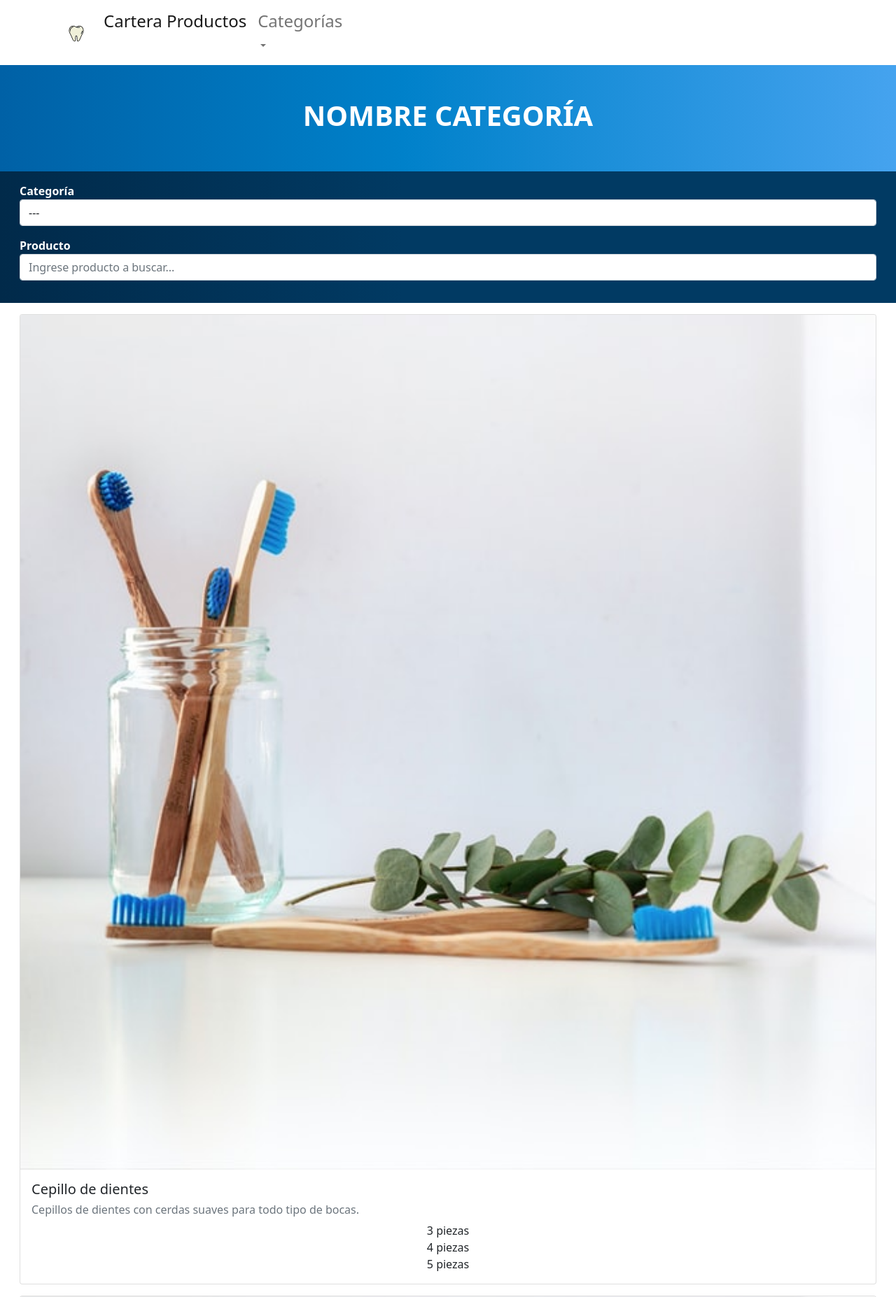
After one commit to IsraGlezP/pdem, a Django app: template pdem/templates/home/products.html in a window 1280 px wide. The commit adds this page. Shown: the top 1854 px of the page at 70% size. Run offline with Django 3.2, Linux system fonts and the light colour scheme; the template is opened without the code that fills it, so the values that code supplies are empty; some libraries are stand-ins or nearby versions.

Commit message:
Products view created, and navbar changed

```diff
--- a/pdem/applications/home/urls.py
+++ b/pdem/applications/home/urls.py
@@ -5,4 +5,5 @@ from . import views
 
 urlpatterns = [
     path('', views.Home.as_view(), name='home'),
+    path('products/', views.Products.as_view(), name='products'),
 ]
--- a/pdem/applications/home/views.py
+++ b/pdem/applications/home/views.py
@@ -17,3 +17,8 @@ class Home(ListView):
         print("Aqui debe de haber un context")
         print(context)
         return context
+
+class Products(ListView):
+    context_object_name = 'products_list'
+    model = Product
+    template_name = 'home/products.html'
--- /dev/null
+++ b/pdem/static/css/main.css
@@ -0,0 +1,49 @@
+.brand-img {
+    width: 30px;
+    height: 24px;
+}
+
+ul {
+    list-style: none;
+}
+
+footer {
+    padding: 30px 20px;
+    background-color: #012a4a;
+    background-image: url(/static/img/tooth-color.svg);
+    background-size: 15%;
+    background-repeat: no-repeat;
+    background-position: bottom center;
+  }
+
+footer li {
+margin: 0 6px;
+}
+
+footer img {
+width: 30px;
+}
+
+@media screen and (min-width: 768px) {
+    footer {
+        background-size: 10%;
+    }
+}
+
+@media screen and (min-width: 992px) {
+    footer {
+        background-size: 8%;
+    }
+}
+
+@media screen and (min-width: 1200px) {
+    footer {
+        background-size: 6%;
+    }
+}
+
+@media screen and (min-width: 1400px) {
+    footer {
+        background-size: 6%;
+    }
+}
--- /dev/null
+++ b/pdem/static/css/products.css
@@ -0,0 +1,12 @@
+:root {
+    --clr-primary: #45a3ef;
+    --clr-secondary: #0081CA;
+}
+
+.category-header {
+    background: linear-gradient(90deg, #0061A6 0%, #0081CA 45%, #45a3ef 100%);
+}
+
+.filter-panel {
+    background: linear-gradient(90deg, #012a4a 0%, #013a63 45%, #013a63 100%);
+}
--- a/pdem/templates/base.html
+++ b/pdem/templates/base.html
@@ -10,7 +10,7 @@
     <link rel="stylesheet" type="text/css" href="{% static 'css/bootstrap.css' %}" />
 
     <!-- Custom CSS -->
-    <link rel="stylesheet" href="{% static 'css/home.css' %}" />
+    <link rel="stylesheet" href="{% static 'css/main.css' %}" />
 
     <!-- Google fonts -->
     <link rel="preconnect" href="https://fonts.gstatic.com" />
@@ -32,7 +32,7 @@
         <div class="container">
             <nav class="navbar navbar-expand-lg navbar-light">
                 <div class="container-fluid">
-                    <a class="navbar-brand" href="#"><h4>Productos Médicos</h4></a>
+                    <a class="navbar-brand" href="{% url 'home' %}"><img src="{% static 'img/tooth-color.svg' %}" class="brand-img"></a>
                     <button
                         class="navbar-toggler"
                         type="button"
@@ -48,18 +48,19 @@
                         <ul class="navbar-nav me-auto mb-2 mb-lg-0">
                             <li class="nav-item">
                                 <a class="nav-link active" aria-current="page" href="#"
-                                ><h4>Productos Destacados</h4></a
+                                ><h4>Cartera Productos</h4></a
                                 >
                             </li>
-                            <li class="nav-item">
-                                <a class="nav-link active" aria-current="page" href="#"
-                                ><h4>Categorías</h4></a
-                                >
-                            </li>
-                            <li class="nav-item">
-                                <a class="nav-link active" aria-current="page" href="#"
-                                ><h4>Dónde encontrarnos</h4></a
-                                >
+                            <li class="nav-item dropdown">
+                                <a class="nav-link dropdown-toggle" href="#" id="navbarDropdown" role="button" data-bs-toggle="dropdown" aria-expanded="false">
+                                  <h4>Categorías</h4>
+                                </a>
+                                <ul class="dropdown-menu" aria-labelledby="navbarDropdown">
+                                  <li><a class="dropdown-item" href="#">Higiene Bucal</a></li>
+                                  <li><a class="dropdown-item" href="#">Yeso</a></li>
+                                  <li><a class="dropdown-item" href="#">Instrumental</a></li>
+                                  <li><a class="dropdown-item" href="#">Desechable</a></li>
+                                </ul>
                             </li>
                         </ul>
                     </div>
--- /dev/null
+++ b/pdem/templates/home/products.html
@@ -0,0 +1,93 @@
+{% extends 'base.html' %}
+
+{% load static %}
+
+{% block title %}
+<title>Cartera Productos</title>
+{% endblock title %}
+
+{% block extrastyle %}
+<link rel="stylesheet" href="{% static 'css/products.css' %}">
+{% endblock extrastyle %}
+
+{% block content %}
+<!-- Category header -->
+<div class="container-fluid category-header">
+    <div class="row p-5">
+        <div class="col-12">
+            <h1 class="text-white text-center fw-bold">NOMBRE CATEGORÍA</h1>
+        </div>
+    </div>
+</div>
+<!-- Ends category header -->
+
+<!-- Filter panel -->
+<div class="container-fluid filter-panel">
+    <div class="row p-3">
+        <div class="col-12 mb-3">
+            <label for="" class="text-white fw-bold">Categoría</label>
+            <select name="" id="" class="form-control">
+                <option value="" selected disabled>---</option>
+                <option value="">Higiene Bucal</option>
+                <option value="">Instrumental</option>
+                <option value="">Yeso</option>
+                <option value="">Desechable</option>
+            </select>
+        </div>
+        <div class="col-12 mb-3">
+            <label for="" class="text-white fw-bold">Producto</label>
+            <input type="text" placeholder="Ingrese producto a buscar..." class="form-control">
+        </div>
+    </div>
+</div>
+<!-- Ends filter panel -->
+
+<!-- Products -->
+<div class="container-fluid">
+    <div class="row p-3">
+        <div class="col-12 mb-3">
+            <div class="card">
+                <img src="{% static 'img/toothbrush.jpg' %}" class="card-img-top">
+                <div class="card-body">
+                    <h5 class="card-title">Cepillo de dientes</h5>
+                    <h6 class="text-muted">Cepillos de dientes con cerdas suaves para todo tipo de bocas.</h6>
+                    <ul class="text-center p-0 m-0">
+                        <li>3 piezas</li>
+                        <li>4 piezas</li>
+                        <li>5 piezas</li>
+                    </ul>
+                </div>
+            </div>
+        </div>
+        <div class="col-12 mb-3">
+            <div class="card">
+                <img src="{% static 'img/toothbrush.jpg' %}" class="card-img-top">
+                <div class="card-body">
+                    <h5 class="card-title">Cepillo de dientes</h5>
+                    <h6 class="text-muted">Cepillos de dientes con cerdas suaves para todo tipo de bocas.</h6>
+                    <ul class="text-center p-0 m-0">
+                        <li>3 piezas</li>
+                        <li>4 piezas</li>
+                        <li>5 piezas</li>
+                    </ul>
+                </div>
+            </div>
+        </div>
+        <div class="col-12 mb-3">
+            <div class="card">
+                <img src="{% static 'img/toothbrush.jpg' %}" class="card-img-top">
+                <div class="card-body">
+                    <h5 class="card-title">Cepillo de dientes</h5>
+                    <h6 class="text-muted">Cepillos de dientes con cerdas suaves para todo tipo de bocas.</h6>
+                    <ul class="text-center p-0 m-0">
+                        <li>3 piezas</li>
+                        <li>4 piezas</li>
+                        <li>5 piezas</li>
+                    </ul>
+                </div>
+            </div>
+        </div>
+    </div>
+</div>
+<!-- Ends products -->
+{% endblock content %}
```
Also changed, not shown: pdem/static/css/home.css (+0 -21 lines), pdem/templates/home/home.html (+4 -11 lines).
